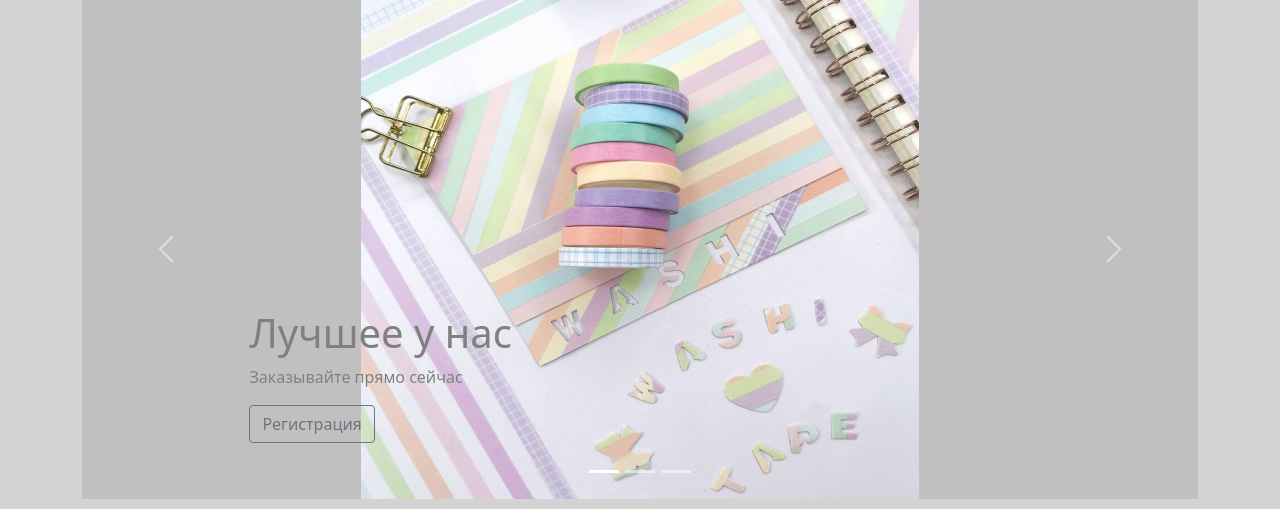
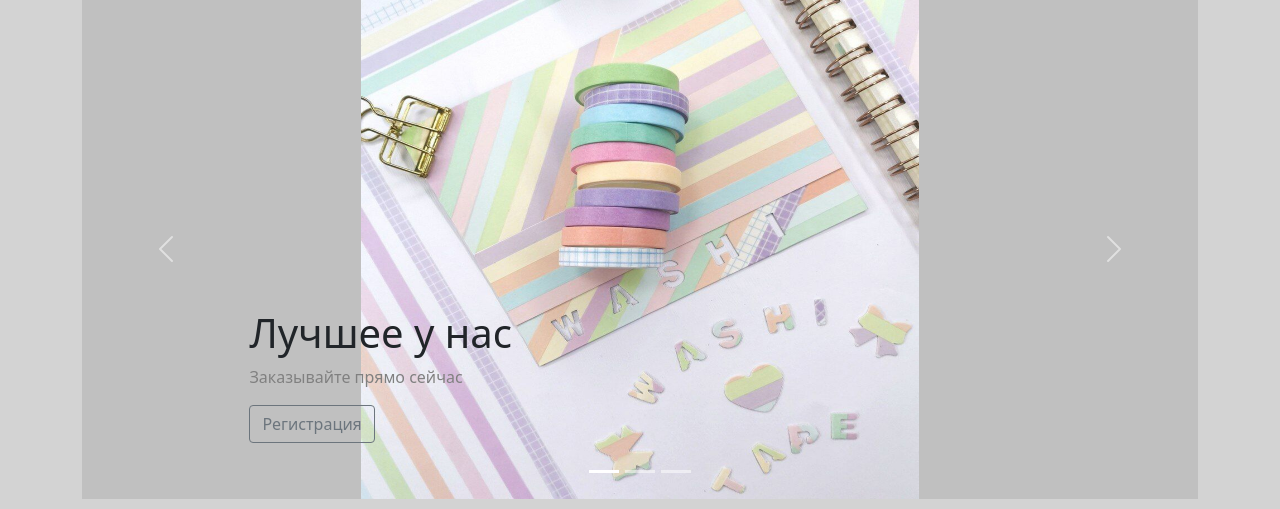
Before and after one commit to delamcon/web, a Flask app: page / in a window 1280 px wide. Shown: the part 88-597 px from the top of the page. Run offline with Flask 2, Linux system fonts and the light colour scheme.

Commit message:
мелочи

```diff
--- a/templates/main_page.html
+++ b/templates/main_page.html
@@ -12,7 +12,7 @@
 
         <div class="container">
           <div class="carousel-caption text-start">
-            <h1 style="color:Gray;">Лучшее у нас</h1>
+            <h1 class="text-dark">Лучшее у нас</h1>
             <p style="color:Gray;">Заказывайте прямо сейчас</p>
             <p><a class="btn btn-outline-secondary" href="/registration">Регистрация</a></p>
           </div>
@@ -23,7 +23,7 @@
 
         <div class="container">
           <div class="carousel-caption text-start">
-            <h1 style="color:Gray;">Платите бонусами</h1>
+            <h1 class="text-dark">Платите бонусами</h1>
             <p style="color:Gray;">От каждой покупки возвращаем 10% бонусами</p>
             <p><a class="btn btn-outline-secondary" href="/bonus_system">Подробнее</a></p>
           </div>
@@ -34,7 +34,7 @@
 
         <div class="container">
           <div class="carousel-caption text-start">
-            <h1 style="color:Gray;">Большой выбор товаров</h1>
+            <h1 class="text-dark">Большой выбор товаров</h1>
             <p style="color:Gray;">Всё на ваш вкус и цвет)</p>
             <p><a class="btn btn-outline-secondary" href="/catalog">Каталог</a></p>
           </div>
```
